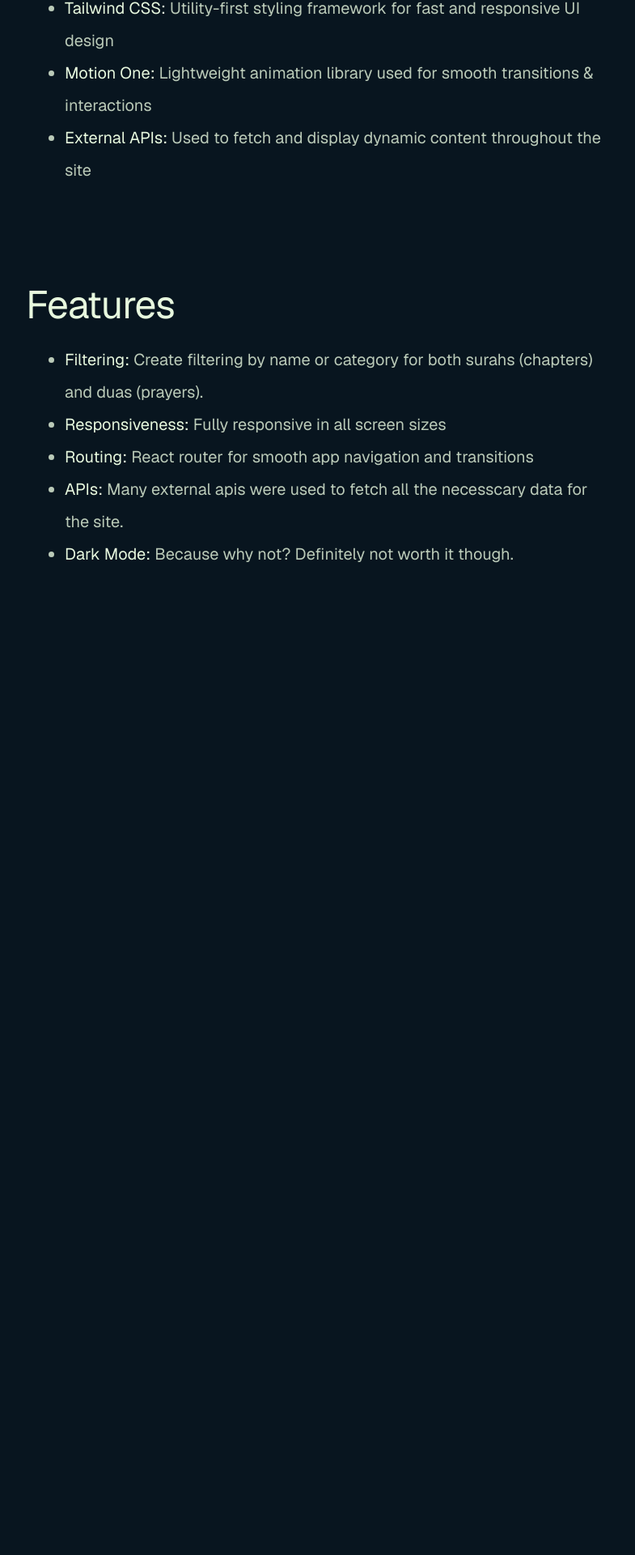
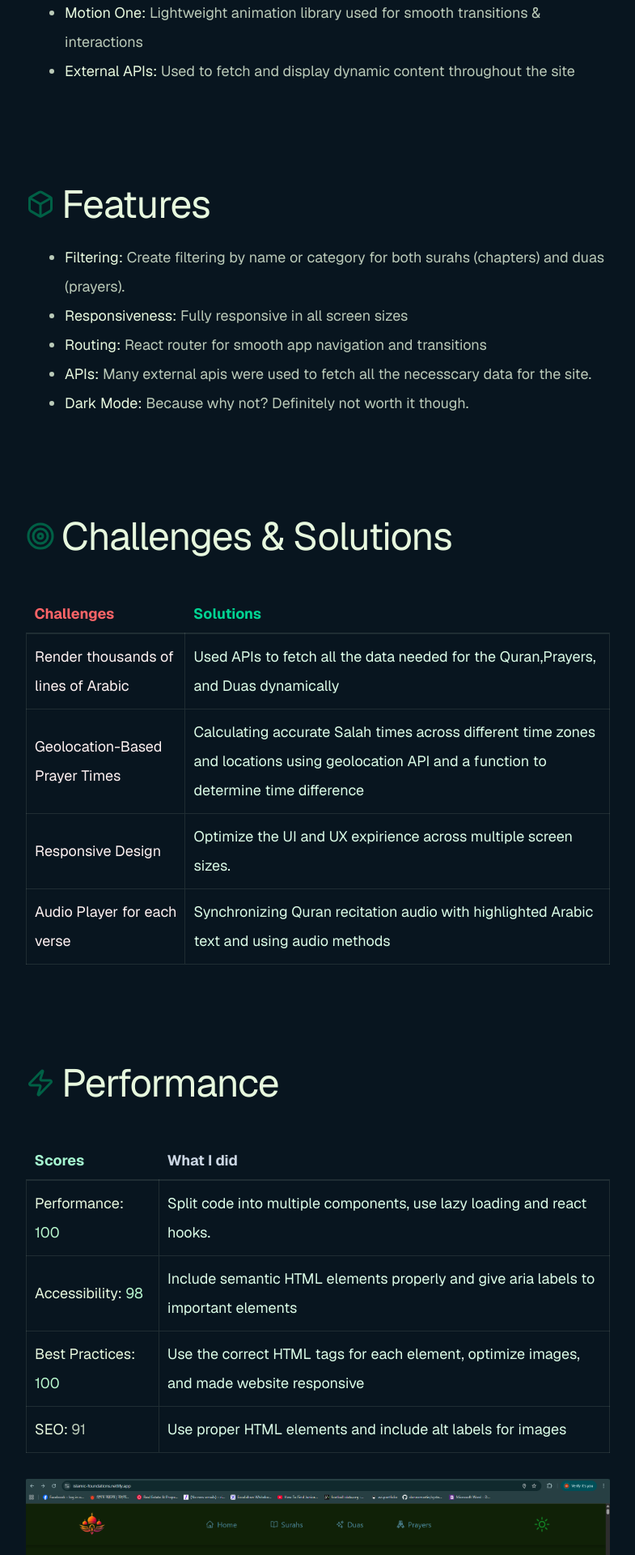
Before and after one commit to Raeef-Chowdhury/Portfolio, a Next.js app: page /projects/islamicfoundations in a window 1280 px wide. Shown: the part 1524-3444 px from the top of the page at 81% size, without its empty margins (247-1032 px from the left). Before the commit the page ends 2308 px from the top, so only its background shows below. Built offline with nearby package versions, Linux system fonts and the light colour scheme.

Commit message:
polish blog post of projects, optimize UI of latest commits, and add type safety to project files and activity section

```diff
--- a/app/projects/islamicfoundations/page.tsx
+++ b/app/projects/islamicfoundations/page.tsx
@@ -3,7 +3,21 @@ import Image from "next/image";
 import Link from "next/link";
 import AnimatedArticle from "@/components/animatedarticle";
 import BackButton from "@/components/BackButton";
-import { Github, ExternalLink, Calendar, Clock, Star } from "lucide-react";
+import IslamicPerformance from "@/Images/Screenshot 2026-01-04 143043.png";
+import {
+  Github,
+  ExternalLink,
+  Calendar,
+  Clock,
+  Star,
+  NotebookText,
+  Layers,
+  Zap,
+  Target,
+  Box,
+  NotebookPen,
+  Notebook,
+} from "lucide-react";
 
 function IslamicFoundations() {
   return (
@@ -72,27 +86,25 @@ function IslamicFoundations() {
           </div>
         </div>
         <div className="w-full flex flex-col items-center gap-[1.2rem] mt-[3rem]">
-          <h3 className="text-[4.8rem] text-text self-start tracking-[-0.1rem]">
-            Description
-          </h3>
-          <p className="text-text/80 text-[2rem] mb-8 max-w-[772px] self-start leading-loose">
+          <BlogHeading content="Description" />
+
+          <p className="text-text/80 text-[1.8rem] mb-8 max-w-[772px] self-start leading-loose">
             Islamic Foundations is a real world website made for Muslims to
             deepen their faith. It is a platform that allows muslims to complete
             prayer streaks, read the Quran (Holy Book), among other daily
             essentials for all muslims.
           </p>
 
-          <p className="text-text/80 text-[2rem] max-w-[772px] self-start leading-loose">
+          <p className="text-text/80 text-[1.8rem] max-w-[772px] self-start leading-loose">
             This is my most impressive project yet because it caters to an
             actual target market of people who will benefit from what I have
             made.
           </p>
         </div>{" "}
         <div className="w-full flex flex-col items-center gap-[1.2rem] mt-[6rem]">
-          <h3 className="text-[4.8rem] text-text self-start tracking-[-0.1rem]">
-            Tech Stack
-          </h3>
-          <ul className="text-text/80 ml-[4.8rem] list-disc text-[2rem] mb-8 max-w-[772px] self-start leading-loose">
+          <BlogHeading content="Tech Stack" />
+
+          <ul className="text-text/80 ml-[4.8rem] list-disc text-[1.8rem] mb-8 max-w-[772px] self-start leading-loose">
             <li>
               <span className="text-text">React JS:</span> Core library used to
               build the structure and logic of the website
@@ -120,10 +132,9 @@ function IslamicFoundations() {
           </ul>
         </div>
         <div className="w-full flex flex-col items-center gap-[1.2rem] mt-[6rem]">
-          <h3 className="text-[4.8rem] text-text self-start tracking-[-0.1rem]">
-            Features
-          </h3>
-          <ul className="text-text/80 ml-[4.8rem] list-disc text-[2rem] mb-8 max-w-[772px] self-start leading-loose">
+          <BlogHeading content="Features" />
+
+          <ul className="text-text/80 ml-[4.8rem] list-disc text-[1.8rem] mb-8 max-w-[772px] self-start leading-loose">
             <li>
               <span className="text-text">Filtering:</span> Create filtering by
               name or category for both surahs (chapters) and duas (prayers).
@@ -144,13 +155,157 @@ function IslamicFoundations() {
               <span className="text-text">Dark Mode:</span> Because why not?
               Definitely not worth it though.
             </li>
-          </ul>{" "}
+          </ul>
+        </div>
+        <div className="w-full flex flex-col items-center gap-[1.2rem]  mt-[6rem]">
+          <BlogHeading content="Challenges & Solutions" />
+
+          <table className="max-w-[772px] text-[1.8rem] mt-[2.4rem] mb-8 self-start">
+            <thead>
+              <tr className="border-b-2 border-text/10">
+                <th className="text-left py-4 px-4  text-red-400">
+                  Challenges
+                </th>
+                <th className="text-left py-4 px-4 text-emerald-400">
+                  Solutions
+                </th>
+              </tr>
+            </thead>
+            <tbody className="text-green-100 leading-loose">
+              <tr className="border border-text/10">
+                <td className="py-4 border-r border-text/10 px-4 text-red-50">
+                  Render thousands of lines of Arabic{" "}
+                </td>
+                <td className="py-4 px-4">
+                  Used APIs to fetch all the data needed for the Quran,Prayers,
+                  and Duas dynamically
+                </td>
+              </tr>
+              <tr className="border border-text/10">
+                <td className="py-4 border-r border-text/10 px-4 text-red-50">
+                  Geolocation-Based Prayer Times
+                </td>
+                <td className="py-4 px-4">
+                  Calculating accurate Salah times across different time zones
+                  and locations using geolocation API and a function to
+                  determine time difference
+                </td>
+              </tr>
+              <tr className="border border-text/10">
+                <td className="py-4 border-r border-text/10 px-4 text-red-50">
+                  Responsive Design{" "}
+                </td>
+                <td className="py-4 px-4">
+                  Optimize the UI and UX expirience across multiple screen
+                  sizes.
+                </td>
+              </tr>
+              <tr className="border border-text/10">
+                <td className="py-4 border-r border-text/10 px-4 text-red-50">
+                  Audio Player for each verse
+                </td>
+                <td className="py-4 px-4">
+                  Synchronizing Quran recitation audio with highlighted Arabic
+                  text and using audio methods
+                </td>
+              </tr>
+            </tbody>
+          </table>
+        </div>{" "}
+        <div className="w-full flex flex-col items-center gap-[1.2rem] mt-[6rem]">
+          <BlogHeading content="Performance" />
+          <table className="max-w-[772px] text-[1.8rem] mt-[2.4rem] mb-8 self-start">
+            <thead>
+              <tr className="border-b-2 border-text/10">
+                <th className="text-left py-4 px-4  text-emerald-200">
+                  Scores
+                </th>
+                <th className="text-left py-4 px-4 text-slate-300">
+                  What I did
+                </th>
+              </tr>
+            </thead>
+            <tbody className="text-green-100 leading-loose">
+              <tr className="border border-text/10">
+                <td className="py-4 border-r border-text/10 px-4 text-text">
+                  Performance: <span className="text-green-200">100</span>
+                </td>
+                <td className="py-4 px-4">
+                  Split code into multiple components, use lazy loading and
+                  react hooks.
+                </td>
+              </tr>
+              <tr className="border border-text/10">
+                <td className="py-4 border-r border-text/10 px-4 text-text">
+                  Accessibility: <span className="text-green-200">98</span>
+                </td>
+                <td className="py-4 px-4">
+                  Include semantic HTML elements properly and give aria labels
+                  to important elements
+                </td>
+              </tr>
+              <tr className="border border-text/10">
+                <td className="py-4 border-r border-text/10 px-4 text-text">
+                  Best Practices: <span className="text-green-200">100</span>
+                </td>
+                <td className="py-4 px-4">
+                  Use the correct HTML tags for each element, optimize images,
+                  and made website responsive
+                </td>
+              </tr>
+              <tr className="border border-text/10">
+                <td className="py-4 border-r border-text/10 px-4 text-text">
+                  SEO: <span className="text-text/80">91</span>
+                </td>
+                <td className="py-4 px-4">
+                  Use proper HTML elements and include alt labels for images
+                </td>
+              </tr>
+            </tbody>
+          </table>
+          <Image src={IslamicPerformance} alt="Islamic Foundations" />
+        </div>
+        <div className="w-full flex flex-col items-center gap-[1.2rem] mt-[6rem]">
+          <BlogHeading content="What I Learned" />{" "}
+          <p className="text-text/80 text-[1.8rem] mb-8 max-w-[772px] self-start leading-loose">
+            By creating this site, I learned the proper workflow of developing a
+            useable app, and in the process learnt about React Hooks, API
+            handling in ReactJS, performance and accesbility optimizations, and
+            core problem solving to debug issues.
+          </p>
         </div>
       </AnimatedArticle>
     </>
   );
 }
 export default IslamicFoundations;
+
+function BlogHeading({ content }: { content: string }) {
+  return (
+    <>
+      <div className="flex gap-[0.8rem] items-center text-left   self-start justify-start ">
+        {content === "Description" ? (
+          <NotebookText size={36} className="text-emerald-800" />
+        ) : content === "Tech Stack" ? (
+          <Layers size={36} className="text-emerald-800" />
+        ) : content === "Performance" ? (
+          <Zap size={36} className="text-emerald-800" />
+        ) : content === "Challenges & Solutions" ? (
+          <Target size={36} className="text-emerald-800" />
+        ) : content === "Features" ? (
+          <Box size={36} className="text-emerald-800" />
+        ) : content === "What I Learned" ? (
+          <NotebookPen size={36} className="text-emerald-800" />
+        ) : (
+          <Layers size={36} className="text-emerald-800" />
+        )}
+        <h3 className="text-[4.8rem] text-text self-start tracking-[-0.1rem]">
+          {content}
+        </h3>
+      </div>
+    </>
+  );
+}
 
 export const metadata = {
   title: "Islamic Foundations | Projects",
--- a/components/activity.tsx
+++ b/components/activity.tsx
@@ -107,6 +107,11 @@ interface GitHubUser {
 }
 
 async function Activity() {
+  const headers: HeadersInit = {};
+
+  if (process.env.GITHUB_TOKEN) {
+    headers.Authorization = `Bearer ${process.env.GITHUB_TOKEN}`;
+  }
   const res = await fetch(
     "https://api.github.com/users/raeef-chowdhury/events/public"
   );
@@ -153,39 +158,40 @@ async function Activity() {
           />
         </div>
 
-        <div className="mt-[9rem] w-full max-w-[588px]">
+        <div className="mt-[9rem] w-full max-w-[1920px]">
           <h3 className="text-[2.4rem] font-semibold text-text mb-[2.4rem]">
             Latest Commits
           </h3>
-          <div className="flex flex-col gap-[2rem]">
+          <div className="grid grid-cols-3  gap-[4.2rem]">
             {commitDetails.map((commit: Commit, index: number) => (
               <a
                 key={index}
                 href={commit.html_url}
                 target="_blank"
                 rel="noopener noreferrer"
-                className="group border border-slate-700/60 hover:border-emerald-600 bg-slate-900/40 hover:bg-slate-900/60 rounded-xl p-[2.4rem] transition-all duration-200"
+                className="group border max-w-[424px]  border-slate-700/70 border-2 hover:border-emerald-600 bg-slate-900/40 hover:bg-slate-900/60 rounded-xl p-[2.4rem] transition-all duration-200"
               >
                 <div className="flex flex-col gap-[2rem]">
                   <div className="flex flex-col items-center text-center gap-[1.2rem]">
                     <div className="flex items-center gap-[1rem]">
-                      <span className="text-[1.6rem] text-emerald-500 font-medium">
+                      <span className="text-[1.8rem] text-emerald-500 font-medium">
                         {commitRepos[index]}
                       </span>
-                      <span className="text-slate-200">·</span>
-                      <span className="text-[1.4rem] text-slate-400">
-                        {new Date(
-                          commit.commit.author.date
-                        ).toLocaleDateString()}
-                      </span>
                     </div>
-                    <p className="text-[1.8rem] text-text leading-relaxed group-hover:text-white transition-colors">
-                      {commit.commit.message}
+                    <p
+                      className={` ${
+                        commit.commit.message.length > 55
+                          ? ""
+                          : "mt-[0.8rem] mb-[0.8rem]"
+                      } max-w-[324px]  text-[1.6rem] text-text leading-relaxed group-hover:text-white transition-colors`}
+                    >
+                      {commit.commit.message}{" "}
+                      {commit.commit.message.length > 70 && "..."}
                     </p>
                   </div>
 
                   <div className="flex items-center justify-center gap-[2.4rem] text-[1.4rem] pt-[1.6rem] border-t border-slate-700/50">
-                    <span className="font-mono text-emerald-600/90">
+                    <span className="font-mono text-slate-400">
                       {commit.sha.substring(0, 7)}
                     </span>
 
--- /dev/null
+++ b/components/aniamtedsection.tsx
@@ -0,0 +1,17 @@
+"use client";
+import { motion } from "motion/react";
+
+function AnimatedSection({ children }: { children: React.ReactNode }) {
+  return (
+    <motion.div
+      initial={{ opacity: 0, y: "10rem" }}
+      whileInView={{ opacity: 1, y: 0 }}
+      viewport={{ once: true, amount: 0.2 }}
+      transition={{ duration: 1, ease: "easeOut" }}
+      className="flex flex-col mx-auto max-w-[1440px] items-center justify-center text-center mt-[4.8rem] px-6"
+    >
+      {children}
+    </motion.div>
+  );
+}
+export default AnimatedSection;
--- a/components/hero.tsx
+++ b/components/hero.tsx
@@ -1,9 +1,10 @@
 import dynamic from "next/dynamic";
-
+import AnimatedSection from "./aniamtedsection";
 const Time = dynamic(() => import("@/components/time"));
 
 function Hero() {
   return (
+    <AnimatedSection>
       <div className="flex flex-col mx-auto max-w-[1440px] items-center justify-center text-center mt-[4.8rem] px-6">
         <div className="">
           <p className="text-text text-[1.8rem] mb-[1.8rem]">
@@ -34,7 +35,9 @@ function Hero() {
               <circle cx="12" cy="10" r="3" />
             </svg>
 
-          <span className="text-[1.6rem] tracking-wide">Albury, Australia</span>
+            <span className="text-[1.6rem] tracking-wide">
+              Albury, Australia
+            </span>
 
             <span className="text-[1.6rem] tracking-wide opacity-80">
               · <Time />
@@ -174,6 +177,7 @@ function Hero() {
           </a>
         </div>
       </div>
+    </AnimatedSection>
   );
 }
 
```
Also changed, not shown: Images/Screenshot 2026-01-04 143043.png (added). Lines whose indentation alone changed are shown as unchanged.
